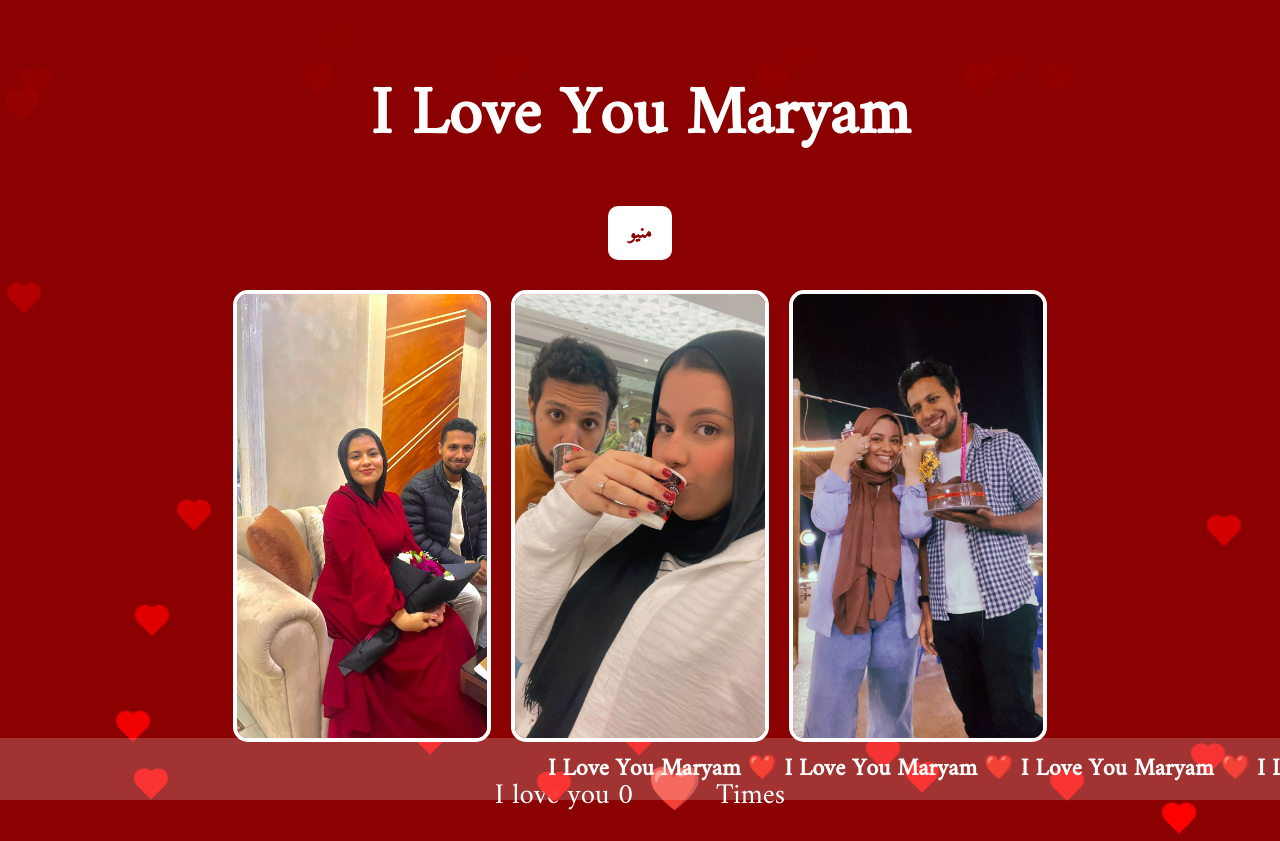
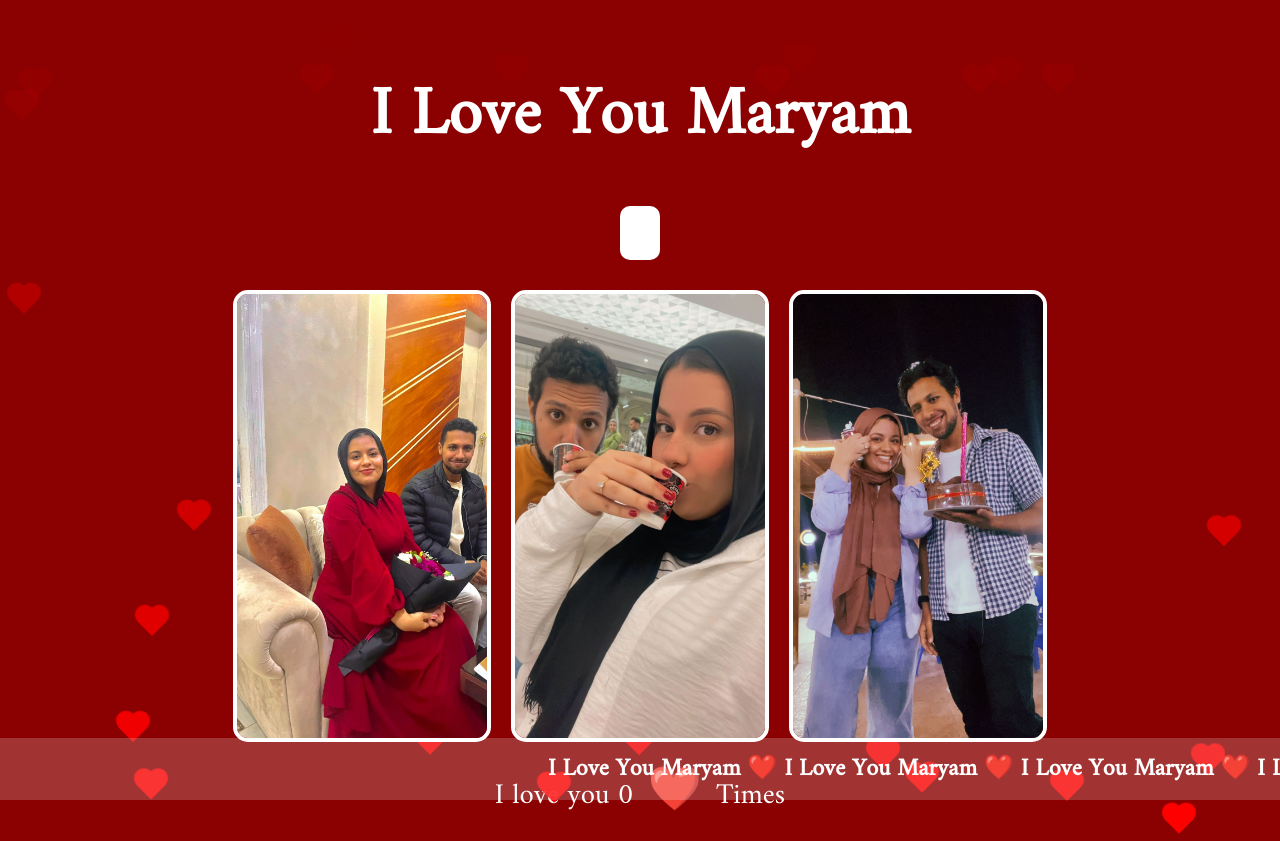
Before and after one commit to eslam-123/Maryam, a plain HTML site: page index.html in a window 1280 px wide. Shown: the top 841 px of the page. Drawn offline with Linux system fonts and the light colour scheme.

Commit message:
Update index.html

```diff
--- a/index.html
+++ b/index.html
@@ -191,7 +191,7 @@
   <h1>I Love You Maryam</h1>
 <div style="text-align: center; margin-top: 20px;">
   <a href="2.html" style="background: white; color: #8B0000; padding: 10px 20px; border-radius: 10px; text-decoration: none; font-size: 1.2em; font-weight: bold;">
-    منيو
+
   </a>
 </div>
 
```
